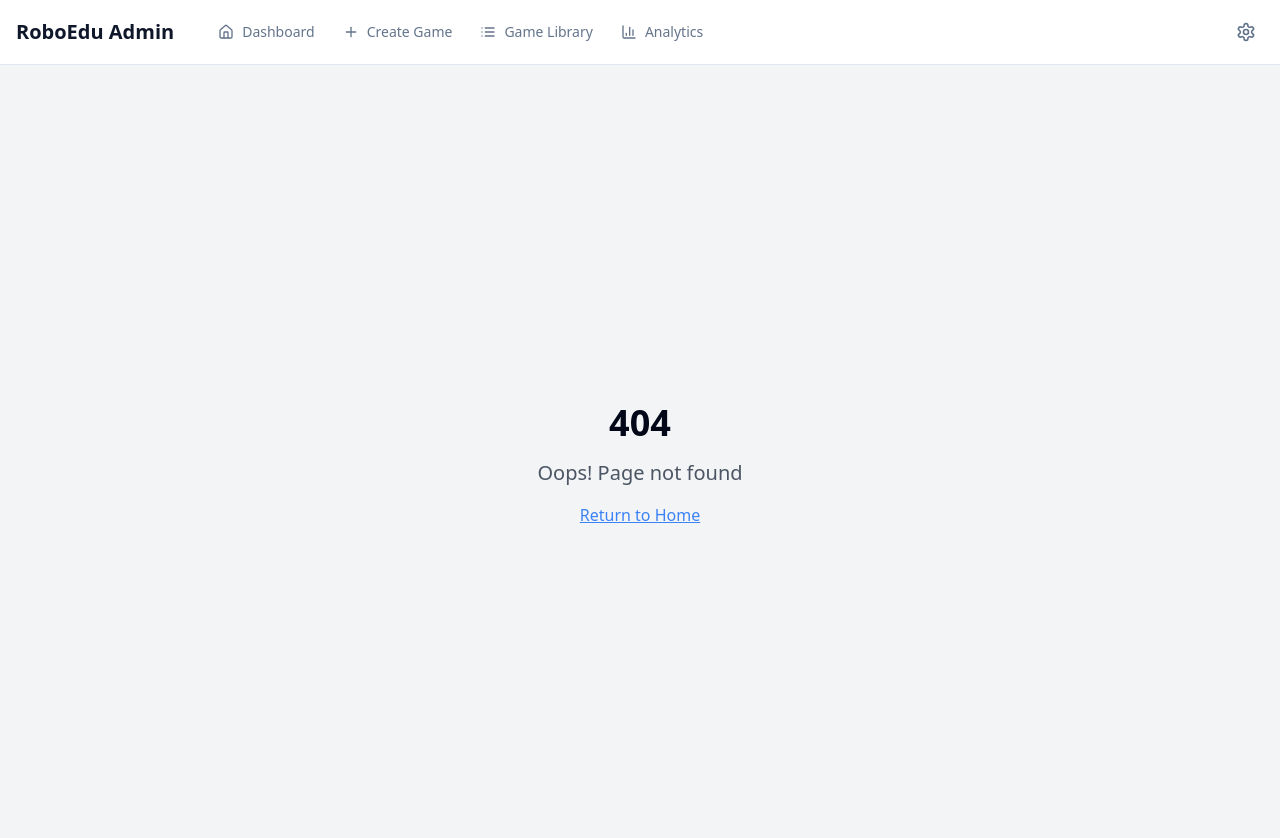
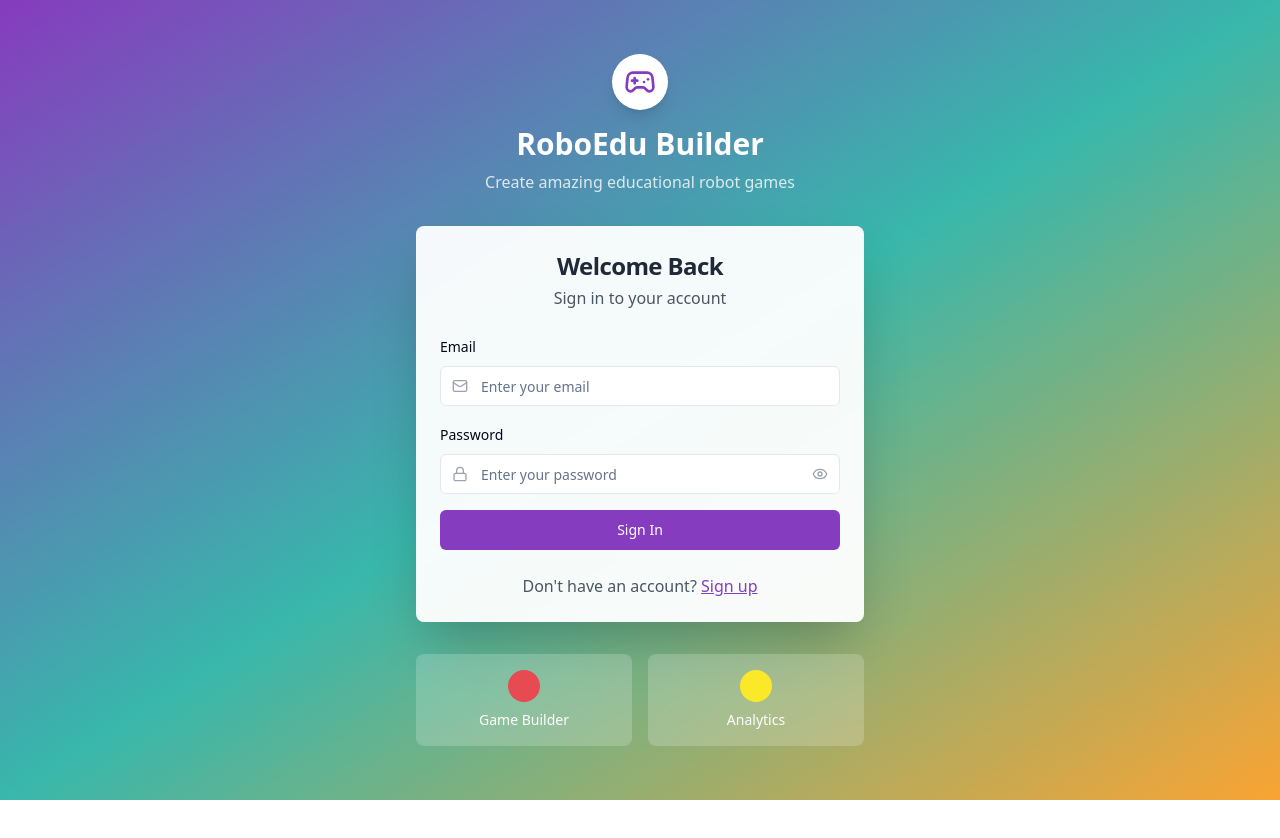
Before and after one commit to roudayn-kouka/robotkid-lab, a React (Vite) app: page /auth in a window 1280 px wide. Before the commit this address had no page. Shown: the top 838 px of the page. After the commit the page ends 800 px from the top, so only its background shows below. Built offline with nearby package versions, Linux system fonts and the light colour scheme.

Commit message:
Add landing page and authentication
Implement a landing page with authentication using the specified color palette.

```diff
--- a/src/App.tsx
+++ b/src/App.tsx
@@ -10,6 +10,7 @@ import CreateGame from "./pages/CreateGame";
 import GameLibrary from "./pages/GameLibrary";
 import Analytics from "./pages/Analytics";
 import NotFound from "./pages/NotFound";
+import Landing from "./pages/Landing";
 
 const queryClient = new QueryClient();
 
@@ -20,12 +21,32 @@ const App = () => (
       <Sonner />
       <BrowserRouter>
         <div className="min-h-screen bg-background">
-          <Navigation />
           <Routes>
-            <Route path="/" element={<Index />} />
-            <Route path="/create-game" element={<CreateGame />} />
-            <Route path="/games" element={<GameLibrary />} />
-            <Route path="/analytics" element={<Analytics />} />
+            <Route path="/auth" element={<Landing />} />
+            <Route path="/" element={
+              <>
+                <Navigation />
+                <Index />
+              </>
+            } />
+            <Route path="/create-game" element={
+              <>
+                <Navigation />
+                <CreateGame />
+              </>
+            } />
+            <Route path="/games" element={
+              <>
+                <Navigation />
+                <GameLibrary />
+              </>
+            } />
+            <Route path="/analytics" element={
+              <>
+                <Navigation />
+                <Analytics />
+              </>
+            } />
             <Route path="*" element={<NotFound />} />
           </Routes>
         </div>
--- a/src/index.css
+++ b/src/index.css
@@ -1,3 +1,4 @@
+
 @tailwind base;
 @tailwind components;
 @tailwind utilities;
@@ -37,20 +38,20 @@
     --radius: 0.5rem;
 
     --sidebar-background: 0 0% 98%;
+    --sidebar-foreground: 240 5.3% 26.1%;
+    --sidebar-primary: 240 5.9% 10%;
+    --sidebar-primary-foreground: 0 0% 98%;
+    --sidebar-accent: 240 4.8% 95.9%;
+    --sidebar-accent-foreground: 240 5.9% 10%;
+    --sidebar-border: 220 13% 91%;
+    --sidebar-ring: 217.2 91.2% 59.8%;
 
-    --sidebar-foreground: 240 5.3% 26.1%;
-
-    --sidebar-primary: 240 5.9% 10%;
-
-    --sidebar-primary-foreground: 0 0% 98%;
-
-    --sidebar-accent: 240 4.8% 95.9%;
-
-    --sidebar-accent-foreground: 240 5.9% 10%;
-
-    --sidebar-border: 220 13% 91%;
-
-    --sidebar-ring: 217.2 91.2% 59.8%;
+    /* Custom color palette */
+    --violet: 274 52% 49%;
+    --rouge: 357 77% 60%;
+    --bleu: 174 53% 47%;
+    --jaune: 55 95% 57%;
+    --orange: 34 95% 59%;
   }
 
   .dark {
--- /dev/null
+++ b/src/pages/Landing.tsx
@@ -0,0 +1,192 @@
+
+import React, { useState } from 'react';
+import { Button } from '@/components/ui/button';
+import { Input } from '@/components/ui/input';
+import { Label } from '@/components/ui/label';
+import { Card, CardContent, CardHeader, CardTitle } from '@/components/ui/card';
+import { Eye, EyeOff, Mail, Lock, User, Gamepad2 } from 'lucide-react';
+import { toast } from '@/hooks/use-toast';
+
+const Landing = () => {
+  const [isLogin, setIsLogin] = useState(true);
+  const [showPassword, setShowPassword] = useState(false);
+  const [formData, setFormData] = useState({
+    email: '',
+    password: '',
+    confirmPassword: '',
+    name: ''
+  });
+
+  const handleInputChange = (e: React.ChangeEvent<HTMLInputElement>) => {
+    setFormData({
+      ...formData,
+      [e.target.name]: e.target.value
+    });
+  };
+
+  const handleSubmit = (e: React.FormEvent) => {
+    e.preventDefault();
+
+    if (!isLogin && formData.password !== formData.confirmPassword) {
+      toast({
+        title: "Error",
+        description: "Passwords do not match",
+        variant: "destructive",
+      });
+      return;
+    }
+
+    // Simulate authentication
+    toast({
+      title: isLogin ? "Welcome back!" : "Account created!",
+      description: isLogin ? "You have been logged in successfully" : "Your account has been created successfully",
+    });
+
+    // Here you would typically redirect to the main app
+    console.log('Authentication successful', formData);
+  };
+
+  return (
+    <div className="min-h-screen bg-gradient-to-br from-violet via-bleu to-orange flex items-center justify-center p-4">
+      <div className="w-full max-w-md">
+        {/* Logo/Brand Section */}
+        <div className="text-center mb-8">
+          <div className="flex items-center justify-center mb-4">
+            <div className="bg-white rounded-full p-3 shadow-lg">
+              <Gamepad2 className="h-8 w-8 text-violet" />
+            </div>
+          </div>
+          <h1 className="text-3xl font-bold text-white mb-2">RoboEdu Builder</h1>
+          <p className="text-white/80">Create amazing educational robot games</p>
+        </div>
+
+        {/* Authentication Card */}
+        <Card className="backdrop-blur-sm bg-white/95 shadow-2xl border-0">
+          <CardHeader className="space-y-1 pb-6">
+            <CardTitle className="text-2xl text-center text-gray-800">
+              {isLogin ? 'Welcome Back' : 'Create Account'}
+            </CardTitle>
+            <p className="text-center text-gray-600">
+              {isLogin ? 'Sign in to your account' : 'Sign up to get started'}
+            </p>
+          </CardHeader>
+          <CardContent>
+            <form onSubmit={handleSubmit} className="space-y-4">
+              {!isLogin && (
+                <div className="space-y-2">
+                  <Label htmlFor="name">Full Name</Label>
+                  <div className="relative">
+                    <User className="absolute left-3 top-1/2 transform -translate-y-1/2 text-gray-400 h-4 w-4" />
+                    <Input
+                      id="name"
+                      name="name"
+                      type="text"
+                      placeholder="Enter your full name"
+                      value={formData.name}
+                      onChange={handleInputChange}
+                      className="pl-10 border-gray-200 focus:border-violet focus:ring-violet"
+                      required={!isLogin}
+                    />
+                  </div>
+                </div>
+              )}
+
+              <div className="space-y-2">
+                <Label htmlFor="email">Email</Label>
+                <div className="relative">
+                  <Mail className="absolute left-3 top-1/2 transform -translate-y-1/2 text-gray-400 h-4 w-4" />
+                  <Input
+                    id="email"
+                    name="email"
+                    type="email"
+                    placeholder="Enter your email"
+                    value={formData.email}
+                    onChange={handleInputChange}
+                    className="pl-10 border-gray-200 focus:border-violet focus:ring-violet"
+                    required
+                  />
+                </div>
+              </div>
+
+              <div className="space-y-2">
+                <Label htmlFor="password">Password</Label>
+                <div className="relative">
+                  <Lock className="absolute left-3 top-1/2 transform -translate-y-1/2 text-gray-400 h-4 w-4" />
+                  <Input
+                    id="password"
+                    name="password"
+                    type={showPassword ? 'text' : 'password'}
+                    placeholder="Enter your password"
+                    value={formData.password}
+                    onChange={handleInputChange}
+                    className="pl-10 pr-10 border-gray-200 focus:border-violet focus:ring-violet"
+                    required
+                  />
+                  <button
+                    type="button"
+                    onClick={() => setShowPassword(!showPassword)}
+                    className="absolute right-3 top-1/2 transform -translate-y-1/2 text-gray-400 hover:text-gray-600"
+                  >
+                    {showPassword ? <EyeOff className="h-4 w-4" /> : <Eye className="h-4 w-4" />}
+                  </button>
+                </div>
+              </div>
+
+              {!isLogin && (
+                <div className="space-y-2">
+                  <Label htmlFor="confirmPassword">Confirm Password</Label>
+                  <div className="relative">
+                    <Lock className="absolute left-3 top-1/2 transform -translate-y-1/2 text-gray-400 h-4 w-4" />
+                    <Input
+                      id="confirmPassword"
+                      name="confirmPassword"
+                      type={showPassword ? 'text' : 'password'}
+                      placeholder="Confirm your password"
+                      value={formData.confirmPassword}
+                      onChange={handleInputChange}
+                      className="pl-10 border-gray-200 focus:border-violet focus:ring-violet"
+                      required={!isLogin}
+                    />
+                  </div>
+                </div>
+              )}
+
+              <Button
+                type="submit"
+                className="w-full bg-violet hover:bg-violet/90 text-white font-medium py-2.5"
+              >
+                {isLogin ? 'Sign In' : 'Create Account'}
+              </Button>
+            </form>
+
+            <div className="mt-6 text-center">
+              <p className="text-gray-600">
+                {isLogin ? "Don't have an account? " : "Already have an account? "}
+                <button
+                  onClick={() => setIsLogin(!isLogin)}
+                  className="text-violet hover:text-violet/80 font-medium underline"
+                >
+                  {isLogin ? 'Sign up' : 'Sign in'}
+                </button>
+              </p>
+            </div>
+          </CardContent>
+        </Card>
+
+        {/* Features Preview */}
+        <div className="mt-8 grid grid-cols-2 gap-4 text-center">
+          <div className="bg-white/20 backdrop-blur-sm rounded-lg p-4">
+            <div className="w-8 h-8 bg-rouge rounded-full mx-auto mb-2"></div>
+            <p className="text-white text-sm font-medium">Game Builder</p>
+          </div>
+          <div className="bg-white/20 backdrop-blur-sm rounded-lg p-4">
+            <div className="w-8 h-8 bg-jaune rounded-full mx-auto mb-2"></div>
+            <p className="text-white text-sm font-medium">Analytics</p>
+          </div>
+        </div>
+      </div>
+    </div>
+  );
+};
+
+export default Landing;
--- a/tailwind.config.ts
+++ b/tailwind.config.ts
@@ -1,3 +1,4 @@
+
 import type { Config } from "tailwindcss";
 
 export default {
@@ -61,7 +62,12 @@ export default {
 					'accent-foreground': 'hsl(var(--sidebar-accent-foreground))',
 					border: 'hsl(var(--sidebar-border))',
 					ring: 'hsl(var(--sidebar-ring))'
-				}
+				},
+				violet: 'hsl(var(--violet))',
+				rouge: 'hsl(var(--rouge))',
+				bleu: 'hsl(var(--bleu))',
+				jaune: 'hsl(var(--jaune))',
+				orange: 'hsl(var(--orange))'
 			},
 			borderRadius: {
 				lg: 'var(--radius)',
```
